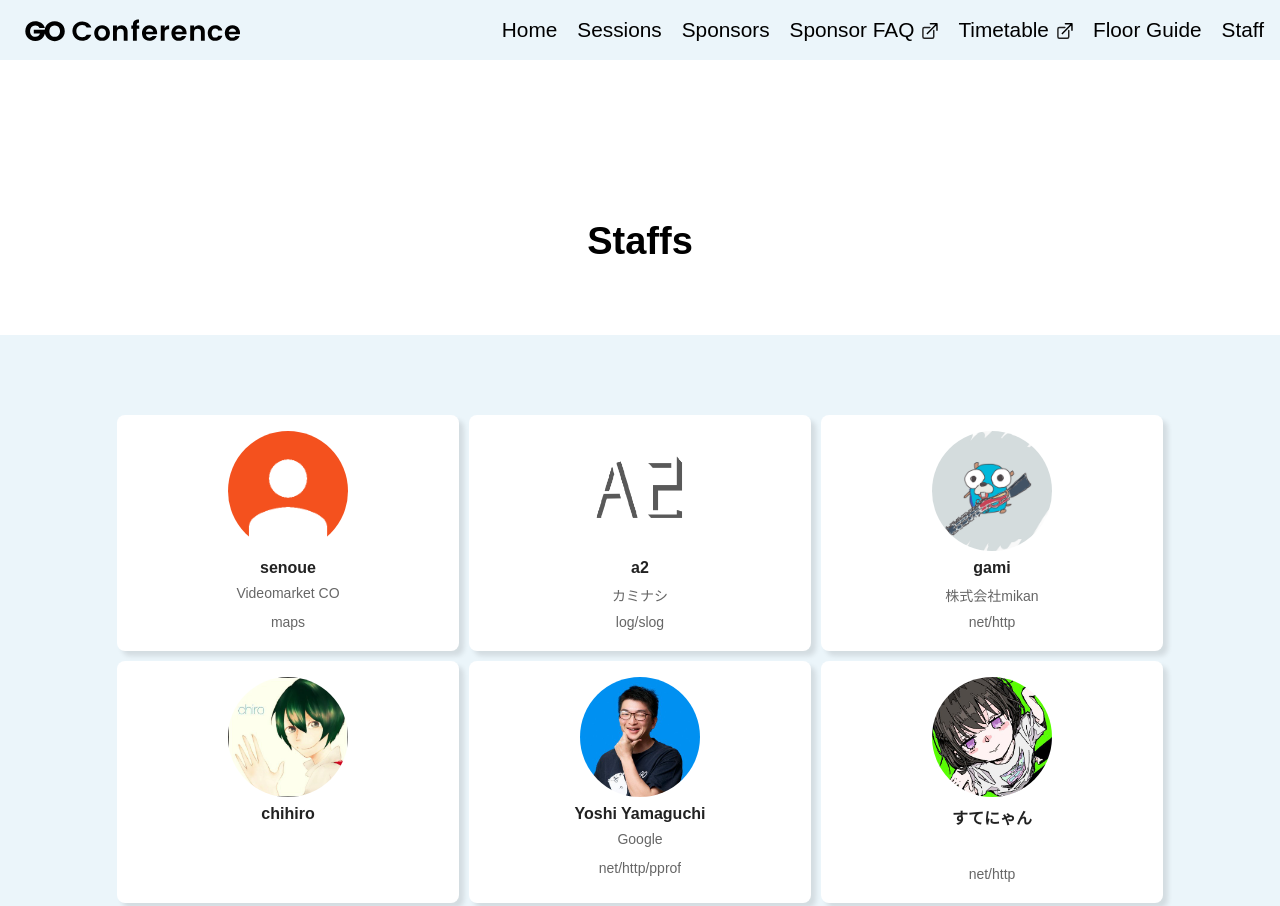
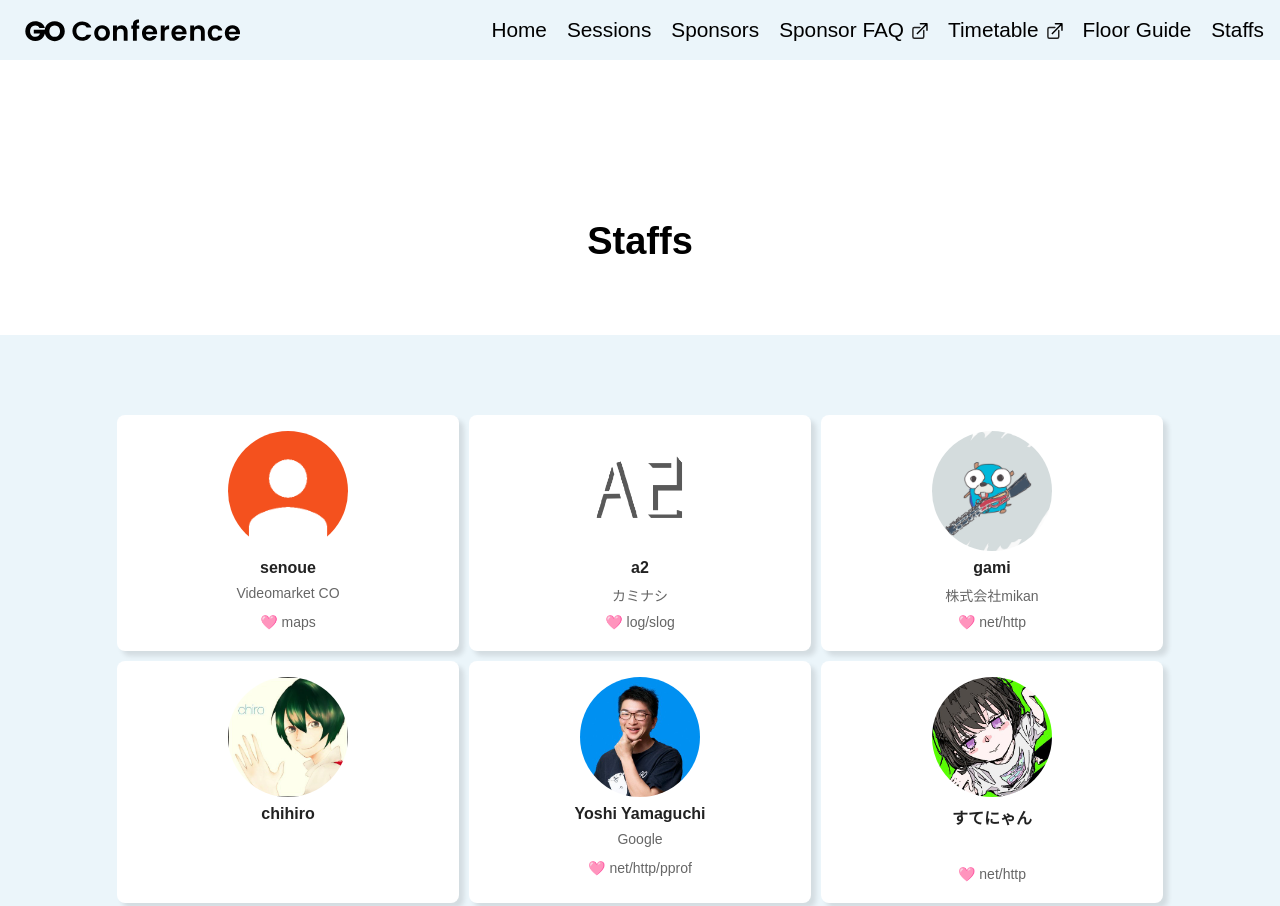
Before and after one commit to GoCon/2024, an Astro site: page /2024/staffs in a window 1280 px wide. Shown: the top 906 px of the page. Built offline with nearby package versions, Linux system fonts and the light colour scheme; Astro itself is replaced by a stand-in of ours.

Commit message:
chore: fix typo and modify style

```diff
--- a/src/components/Header/index.astro
+++ b/src/components/Header/index.astro
@@ -57,7 +57,7 @@ import { concatWithBase } from "@utils/concatWithBase";
           >
         </li>
         <li><a href={concatWithBase("floorguide")}>Floor Guide</a></li>
-        <li><a href={concatWithBase("staffs")}>Staff</a></li>
+        <li><a href={concatWithBase("staffs")}>Staffs</a></li>
         <!-- <li><a href="#">English</a></li> -->
       </ul>
     </nav>
--- a/src/components/Staffs.astro
+++ b/src/components/Staffs.astro
@@ -21,9 +21,11 @@ const staffs = await getEntry("staffs", "data");
           />
           <p class="staff-name">{staff.name}</p>
           <p class="staff-company">{staff.company}</p>
-          <p class="staff-favorite-packages">
-            {staff.favoritePackages.join(", ")}
-          </p>
+          {!!staff.favoritePackages.length && (
+            <p class="staff-favorite-packages">
+              🩷 {staff.favoritePackages.join(", ")}
+            </p>
+          )}
         </div>
       ))
     }
```
